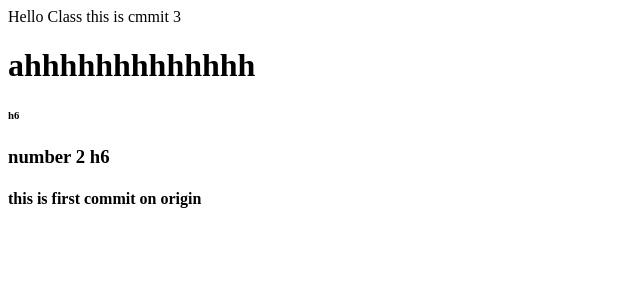
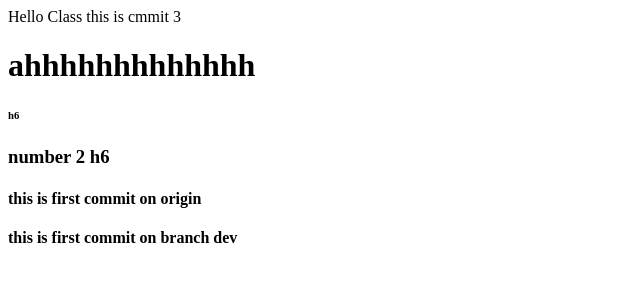
Before and after one commit to Ariavaziri/Test-git, a plain HTML site: page index.html in a window 1280 px wide. Shown: the whole page, without its empty margins (0-640 px from the left). Drawn offline with Linux system fonts and the light colour scheme.

Commit message:
add another h4 on dev branch

```diff
--- a/index.html
+++ b/index.html
@@ -15,5 +15,6 @@
     <h3> number 2 h6</h3>
 
     <h4> this is first commit on origin</h4>
+    <h4> this is first commit on branch dev</h4>
 </body>
 </html>
```
